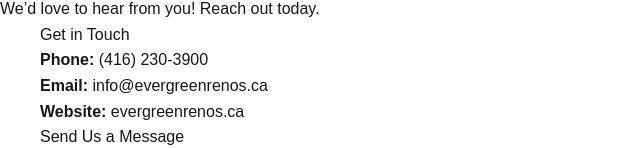
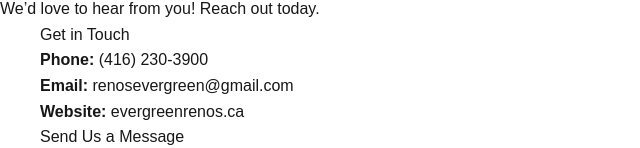
Before and after one commit to kianis4/evergreen-renos, a Next.js app: page /contact-us in a window 1280 px wide. Shown: the part 183-331 px from the top of the page, without its empty margins (0-640 px from the left). Built offline with nearby package versions, Linux system fonts and the light colour scheme.

Commit message:
Updated email

```diff
--- a/src/app/contact-us/page.tsx
+++ b/src/app/contact-us/page.tsx
@@ -21,8 +21,8 @@
             </p>
             <p className="text-lg mb-2">
               <strong>Email:</strong>{' '}
-              <a href="mailto:info@evergreenrenos.ca" className="text-green-600 hover:underline">
-                info@evergreenrenos.ca
+              <a href="mailto:renosevergreen@gmail.com" className="text-green-600 hover:underline">
+                renosevergreen@gmail.com
               </a>
             </p>
             <p className="text-lg">
```
